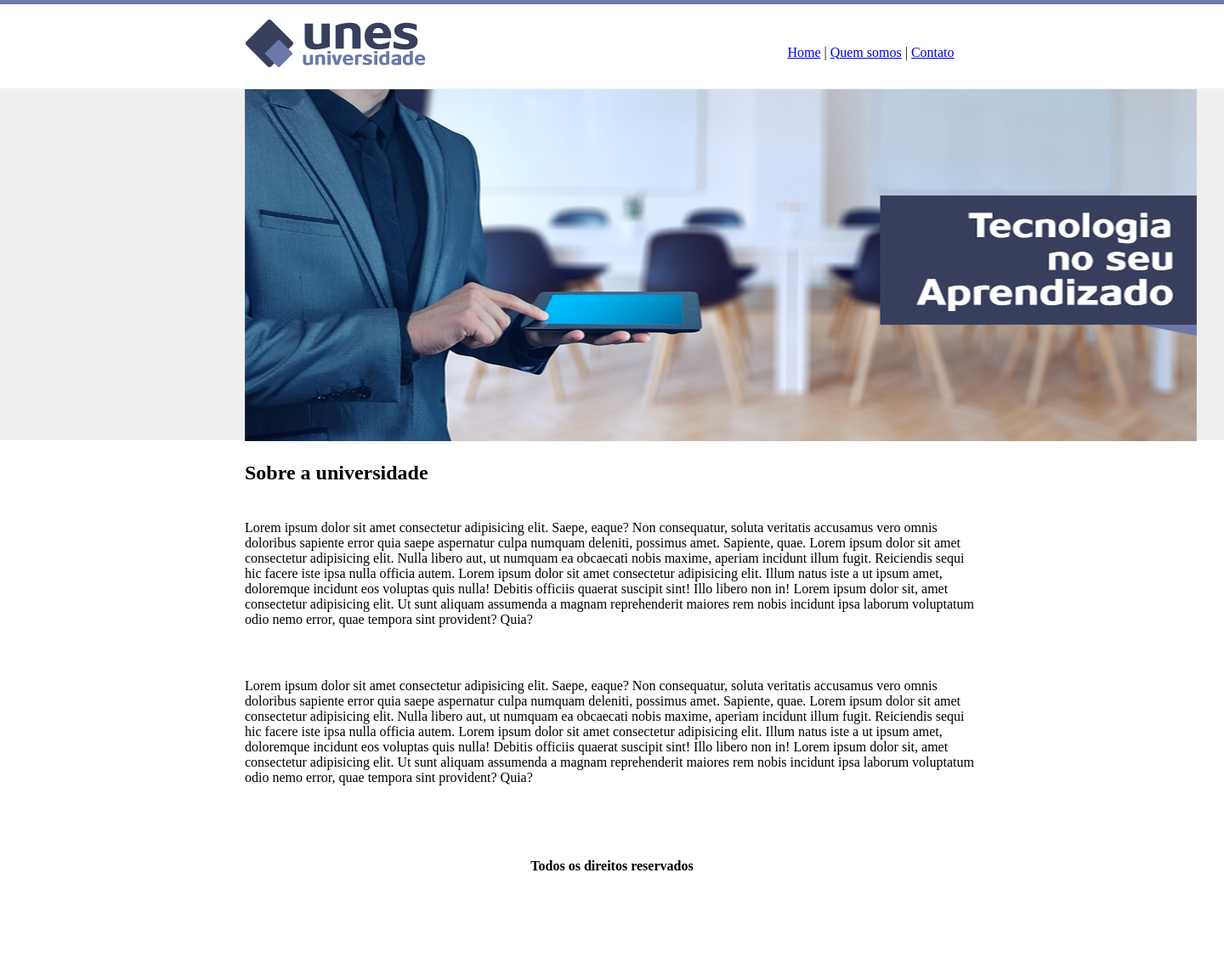
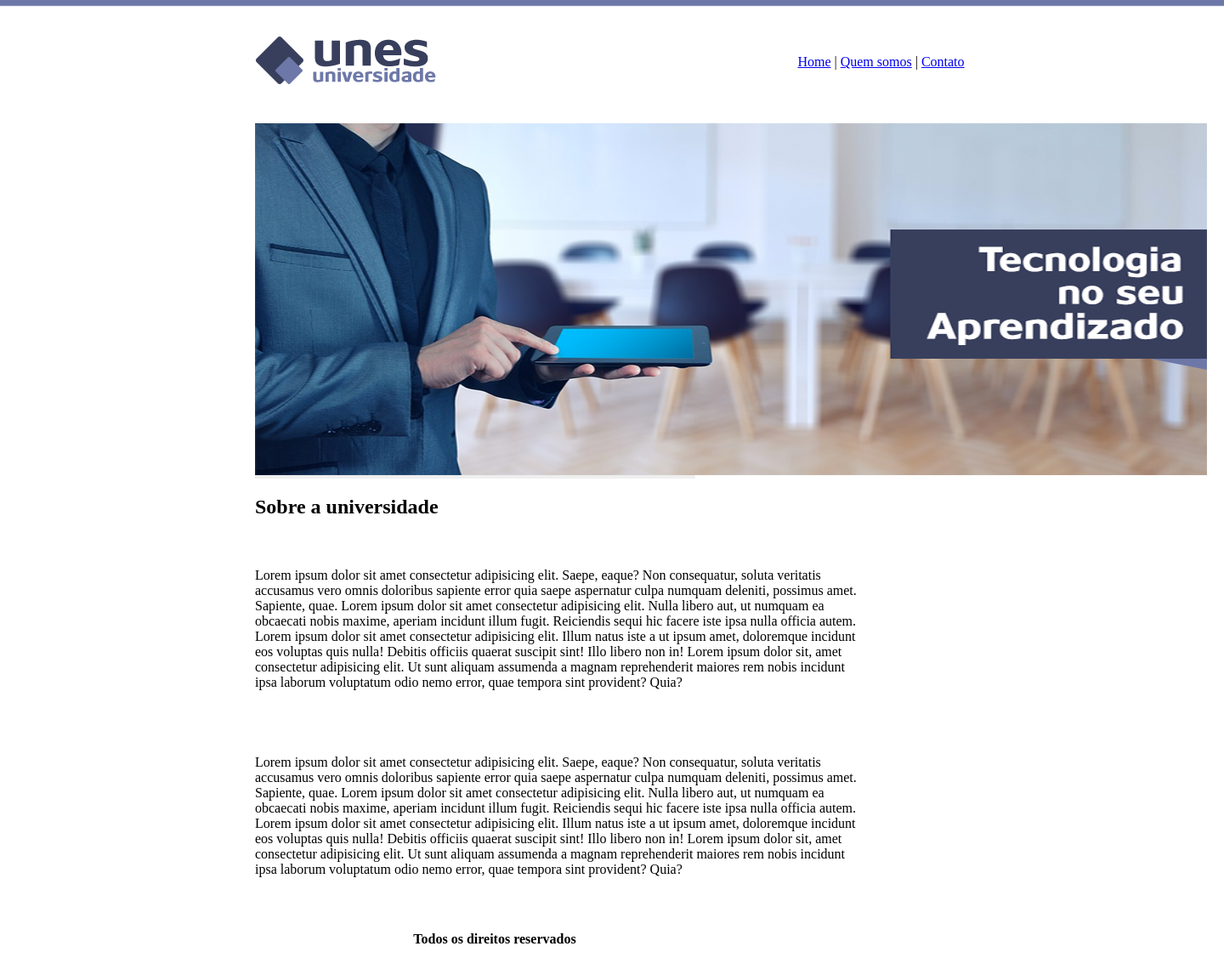
Before and after one commit to andresalerno/des_web, a Flask app: page / in a window 1440 px wide. Shown: the whole page at 85% size. Before the commit the page ends 1024 px from the top, so only its background shows below. Run offline with Flask 3, Linux system fonts and the light colour scheme.

Commit message:
últimas alterações

```diff
--- a/meuprojeto/app/static/style.css
+++ b/meuprojeto/app/static/css/style.css
@@ -1,17 +1,47 @@
-body {
+/* Links Menu */
+.link {
+    position: absolute;
+    right: 0;
+    top: 50%;
+    float: right;
+    margin-top: -1%;
+    margin-right: -150px;
+    /* transform:translateY(-10%);
+    transform:translateX(-15%); */
+}
+
+.capa_index{
+    background-image: url('../images/fundo.png');
+    margin: 20px 150px 0px;
+    max-width: 60%;
+    background-size: 1024px 2512px;
+}
+
+.logo{
+    margin-left: 150px;
+}
+
+/* body {
     max-width: 60%;
     margin: auto;
     background-image: url("../static/images/fundo.png");
+} */
+
+.p {
+    margin-left: 150px;
+    max-width: auto;
+    max-height: auto;
+    padding: 22px 0;
+    position: relative;
+    display: inline-block;
 }
 
-p {
-    max-width: auto;
-    padding: 22px 0;
-    position: relative;
+h2{
+    margin-left: 150px;
 }
-#fundo2 {
+/* #fundo2 {
     background-image: url("../static/images/fundo2.png");
-}
+} */
 
 header {
     padding: 22px 0;
@@ -40,7 +70,12 @@ footer {
 
 /* formulário contatos */
 .form-item {
-    margin: 0;
+    margin-left: 150px;
+    max-width: auto;
+    max-height: auto;
+    padding: 22px 0;
+    position: relative;
+    /* display: inline-block; */
 }
 .form-item label{
     display: block;
--- a/meuprojeto/app/templates/base.html
+++ b/meuprojeto/app/templates/base.html
@@ -1,21 +1,38 @@
 <!DOCTYPE html>
 <html lang="pt-br">
 <head>
+    {%  block head %}
     <meta charset="UTF-8">
     <!-- <meta name="viewport" content="width=device-width, initial-scale=1.0"> -->
-    <link rel="stylesheet" href="../static/style.css">
-    <link rel="text/css" href="../static/normalize.css">
+    <link rel="stylesheet" href="{{ url_for('static', filename='css/style.css')}}">
+    <link rel="text/css" href="{{ url_for('static', filename='css/normalize.css')}}">
+    {% endblock %}
+
+    <style>
+        body{
+            margin: 20px 150px 0px;
+            max-width: 60%;
+            background-image: url("{{ url_for('static', filename='../static/images/fundo2.png')}}");
+            background-size: 1024px 2512px;
+        }
 
 
+    </style>
 </head>
 <body>
+    <!-- Cabeçalho -->
     <header>
-        <a href="/index"><img src="{{ url_for('static', filename='images/logo.png')}}" alt="line-above"></a>
+        <div class="logo">
+        {% block header %}
+        <a href="/index"><img src="{{ url_for('static', filename='images/logo.png')}}" alt="logo-site"></a>
         <nav class="link">
             <a href="/index">Home</a> |
             <a href="/quemsomos">Quem somos</a> |
             <a href="/contato">Contato</a>
         </nav>
+        {% endblock %}
+        </div>
+
     </header>
 
     {% block content %}
--- a/meuprojeto/app/templates/contact.html
+++ b/meuprojeto/app/templates/contact.html
@@ -7,7 +7,7 @@
 </div>
 
 <div>
-    <p>Lorem ipsum dolor sit, amet consectetur adipisicing elit. Itaque minus tenetur neque fugit dignissimos omnis excepturi, debitis dolorum illo aliquid, explicabo fuga, fugiat cupiditate sunt id tempore ab accusantium. Eaque!</p>
+    <p class="p">Lorem ipsum dolor sit, amet consectetur adipisicing elit. Itaque minus tenetur neque fugit dignissimos omnis excepturi, debitis dolorum illo aliquid, explicabo fuga, fugiat cupiditate sunt id tempore ab accusantium. Eaque!</p>
 </div>
 
 <div>
--- a/meuprojeto/app/templates/index.html
+++ b/meuprojeto/app/templates/index.html
@@ -2,15 +2,24 @@
 
 {% block content %}
 
-<div>
+<div class="capa_index">
 
     <img class="capa" src="{{ url_for('static', filename='images/capa.png')}}" alt="capa" height=414px>
 
+</div>
+
+<div>
+
     <h2>Sobre a universidade</h2>
 
-    <p>Lorem ipsum dolor sit amet consectetur adipisicing elit. Saepe, eaque? Non consequatur, soluta veritatis accusamus vero omnis doloribus sapiente error quia saepe aspernatur culpa numquam deleniti, possimus amet. Sapiente, quae. Lorem ipsum dolor sit amet consectetur adipisicing elit. Nulla libero aut, ut numquam ea obcaecati nobis maxime, aperiam incidunt illum fugit. Reiciendis sequi hic facere iste ipsa nulla officia autem. Lorem ipsum dolor sit amet consectetur adipisicing elit. Illum natus iste a ut ipsum amet, doloremque incidunt eos voluptas quis nulla! Debitis officiis quaerat suscipit sint! Illo libero non in! Lorem ipsum dolor sit, amet consectetur adipisicing elit. Ut sunt aliquam assumenda a magnam reprehenderit maiores rem nobis incidunt ipsa laborum voluptatum odio nemo error, quae tempora sint provident? Quia?</p>
+</div>
 
-    <p>Lorem ipsum dolor sit amet consectetur adipisicing elit. Saepe, eaque? Non consequatur, soluta veritatis accusamus vero omnis doloribus sapiente error quia saepe aspernatur culpa numquam deleniti, possimus amet. Sapiente, quae. Lorem ipsum dolor sit amet consectetur adipisicing elit. Nulla libero aut, ut numquam ea obcaecati nobis maxime, aperiam incidunt illum fugit. Reiciendis sequi hic facere iste ipsa nulla officia autem. Lorem ipsum dolor sit amet consectetur adipisicing elit. Illum natus iste a ut ipsum amet, doloremque incidunt eos voluptas quis nulla! Debitis officiis quaerat suscipit sint! Illo libero non in! Lorem ipsum dolor sit, amet consectetur adipisicing elit. Ut sunt aliquam assumenda a magnam reprehenderit maiores rem nobis incidunt ipsa laborum voluptatum odio nemo error, quae tempora sint provident? Quia?</p>
+<div>
+
+    <p class="p">Lorem ipsum dolor sit amet consectetur adipisicing elit. Saepe, eaque? Non consequatur, soluta veritatis accusamus vero omnis doloribus sapiente error quia saepe aspernatur culpa numquam deleniti, possimus amet. Sapiente, quae. Lorem ipsum dolor sit amet consectetur adipisicing elit. Nulla libero aut, ut numquam ea obcaecati nobis maxime, aperiam incidunt illum fugit. Reiciendis sequi hic facere iste ipsa nulla officia autem. Lorem ipsum dolor sit amet consectetur adipisicing elit. Illum natus iste a ut ipsum amet, doloremque incidunt eos voluptas quis nulla! Debitis officiis quaerat suscipit sint! Illo libero non in! Lorem ipsum dolor sit, amet consectetur adipisicing elit. Ut sunt aliquam assumenda a magnam reprehenderit maiores rem nobis incidunt ipsa laborum voluptatum odio nemo error, quae tempora sint provident? Quia?</p>
+
+    <p class="p">Lorem ipsum dolor sit amet consectetur adipisicing elit. Saepe, eaque? Non consequatur, soluta veritatis accusamus vero omnis doloribus sapiente error quia saepe aspernatur culpa numquam deleniti, possimus amet. Sapiente, quae. Lorem ipsum dolor sit amet consectetur adipisicing elit. Nulla libero aut, ut numquam ea obcaecati nobis maxime, aperiam incidunt illum fugit. Reiciendis sequi hic facere iste ipsa nulla officia autem. Lorem ipsum dolor sit amet consectetur adipisicing elit. Illum natus iste a ut ipsum amet, doloremque incidunt eos voluptas quis nulla! Debitis officiis quaerat suscipit sint! Illo libero non in! Lorem ipsum dolor sit, amet consectetur adipisicing elit. Ut sunt aliquam assumenda a magnam reprehenderit maiores rem nobis incidunt ipsa laborum voluptatum odio nemo error, quae tempora sint provident? Quia?
+
 </div>
 
 {% endblock %}
```
Also changed, not shown: meuprojeto/app/templates/whoweare.html (+5 -4 lines).
